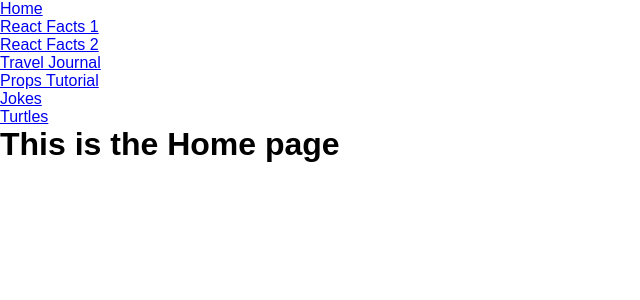
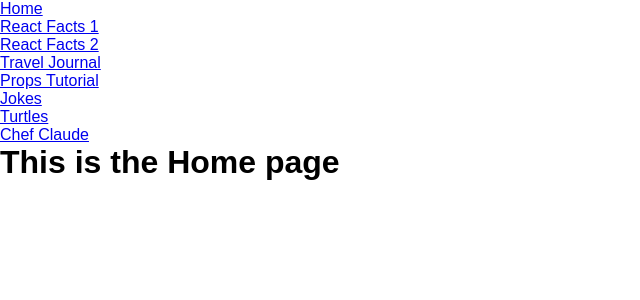
Before and after one commit to joshua-akuna/scrimba-react-tutorials, a React (Vite) app: page / in a window 1280 px wide. Shown: the top 300 px of the page, without its empty margins (0-640 px from the left). Built offline with nearby package versions, Linux system fonts and the light colour scheme.

Commit message:
Chef cluade page and header component created

```diff
--- /dev/null
+++ b/components/ClaudeHeader.jsx
@@ -0,0 +1,10 @@
+import Icon from '../public/images/ChefClaudeIcon.png';
+
+export default function ClaudeHeader() {
+  return (
+    <header>
+      <img src={Icon} alt='chef claude icon' />
+      <h1>Chef Claude</h1>
+    </header>
+  );
+}
--- /dev/null
+++ b/pages/ChefClaude.jsx
@@ -0,0 +1,5 @@
+import Header from '../components/ClaudeHeader';
+
+export default function ChefClaude() {
+  return <Header />;
+}
--- a/pages/HomePage.jsx
+++ b/pages/HomePage.jsx
@@ -26,6 +26,9 @@ export default function HomePage() {
           <li>
             <Link to={'/turtles'}>Turtles</Link>
           </li>
+          <li>
+            <Link to={'/claude'}>Chef Claude</Link>
+          </li>
         </ul>
       </nav>
       <h1>This is the Home page</h1>
--- a/src/App.jsx
+++ b/src/App.jsx
@@ -7,7 +7,7 @@ import Journal from '../pages/TravelJournal';
 import Props from '../pages/Props';
 import Jokes from '../pages/Jokes';
 import Turtles from '../pages/Turtles';
-import { HiH1 } from 'react-icons/hi2';
+import Claude from '../pages/ChefClaude';
 
 function App() {
   return (
@@ -20,6 +20,7 @@ function App() {
         <Route path='/props' element={<Props />} />
         <Route path='/jokes' element={<Jokes />} />
         <Route path='/turtles' element={<Turtles />} />
+        <Route path='/claude' element={<Claude />} />
       </Routes>
     </Router>
   );
```
Also changed, not shown: public/images/ChefClaudeIcon.png (added), src/App.css (line endings or trailing spaces).
